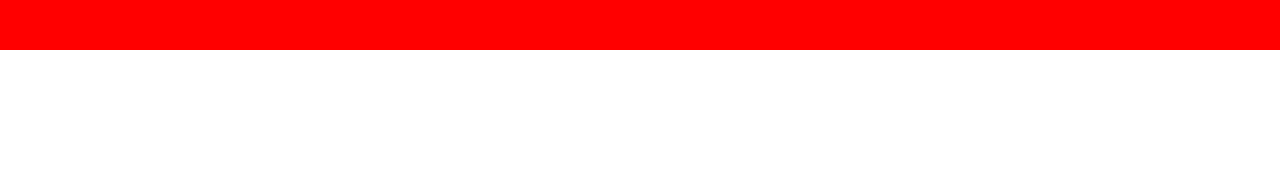
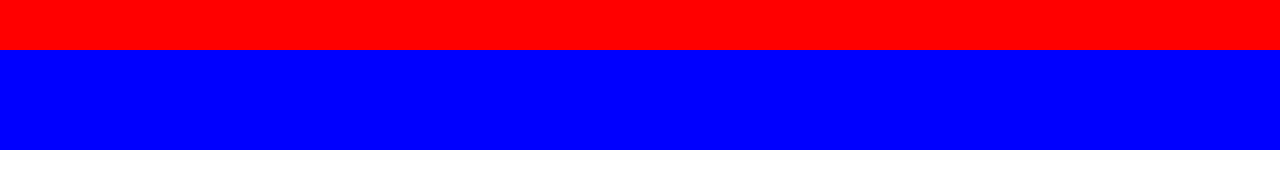
Before and after one commit to fujii-kazuki/DWC-chapter4-exercise, a plain HTML site: page index.html in a window 1280 px wide. Drawn offline with Linux system fonts and the light colour scheme.

Commit message:
[Update] フッターを追加

```diff
--- a/index.html
+++ b/index.html
@@ -7,5 +7,6 @@
   </head>
   <body>
     <header class="header"></header>
+    <footer class="footer"></footer>
   </body>
 </html>
--- a/style.css
+++ b/style.css
@@ -10,3 +10,9 @@
   height: 50px;
   background-color: red;
 }
+
+.footer {
+  width: 100%;
+  height: 100px;
+  background-color: blue;
+}
```
